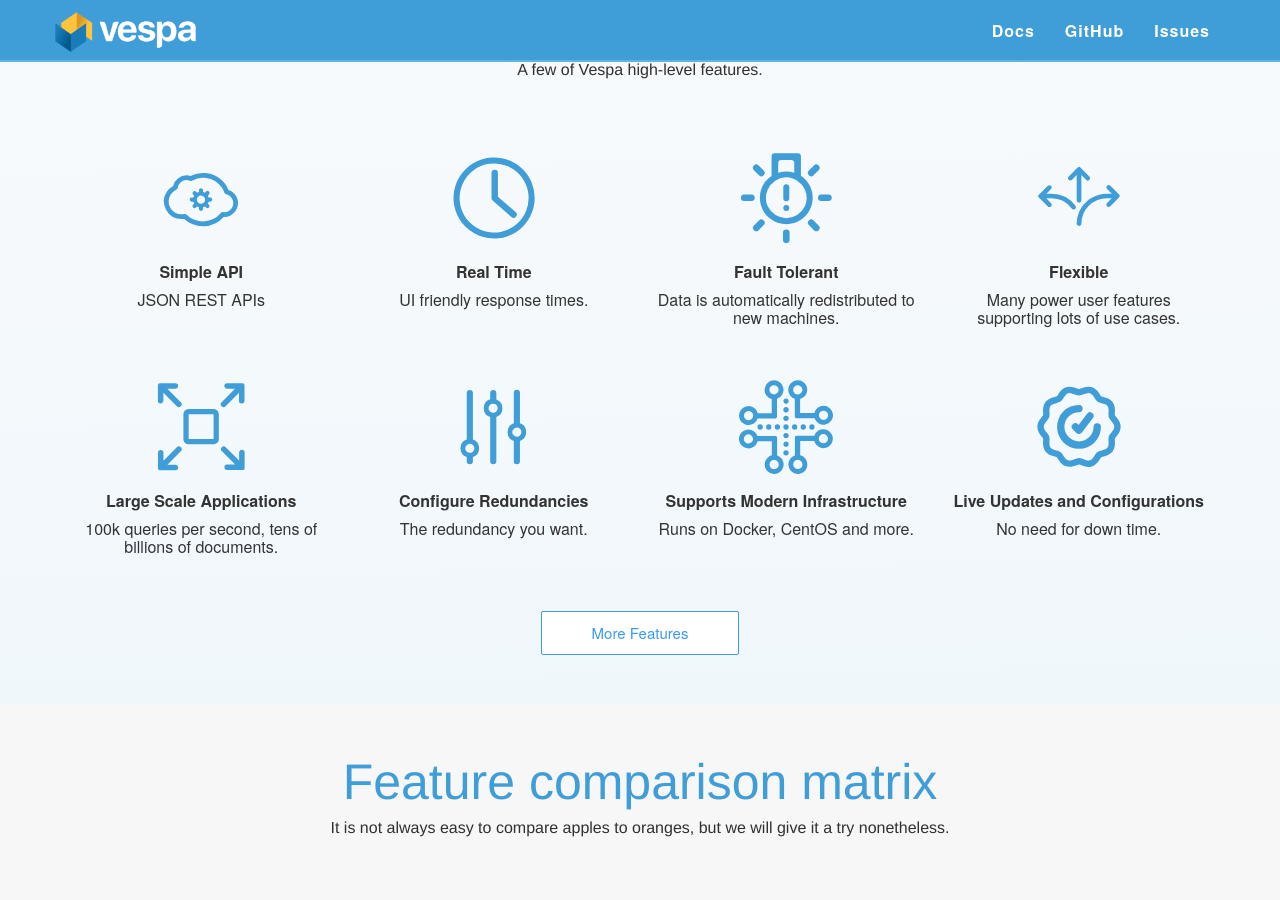
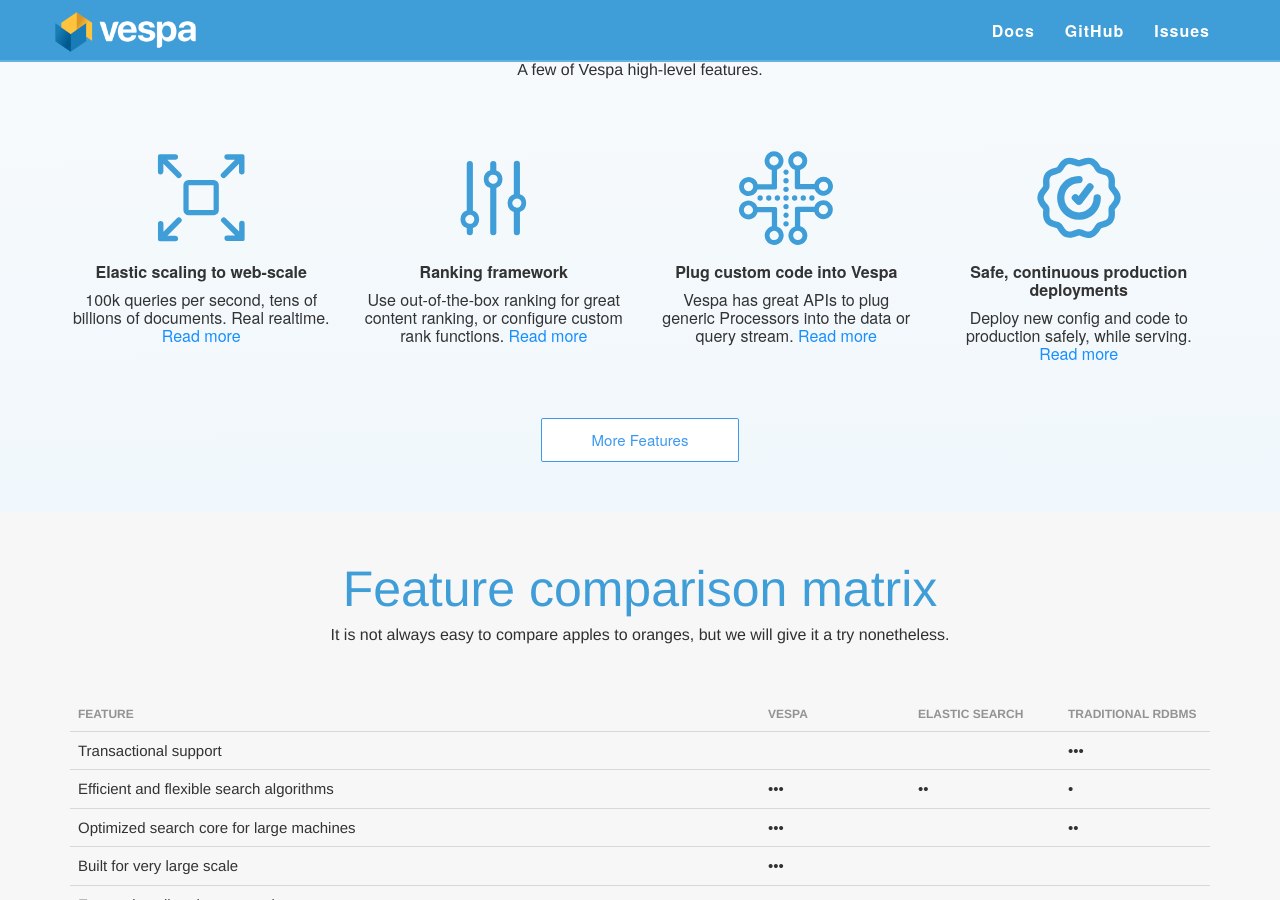
Before and after one commit to vespa-engine/frontpage, a Jekyll site: the page built from index.md, in a window 1280 px wide and 900 px high, scrolled down 1601 px. Built offline with Jekyll 4.4.1, drawn with Linux system fonts in a browser that asks for light colours; some web fonts are replaced.

Commit message:
suggested new features

```diff
--- a/_includes/features.html
+++ b/_includes/features.html
@@ -10,6 +10,7 @@
 
 
             <!-- First row of features -->
+            <!--
             <div class="row feature-row">
                 <div class="col-md-3">
                     <div class="feature-icon"><img src="{{ site.baseurl }}/img/features/api.svg" width="111" height="80"></div>
@@ -32,29 +33,42 @@
                     <div class="feature-text">Many power user features supporting lots of use cases.</div>
                 </div>
             </div>
+             -->
 
 
             <!-- Second row of features -->
             <div class="row feature-row">
                 <div class="col-md-3">
                     <div class="feature-icon"><img src="{{ site.baseurl }}/img/features/large-scale.svg" width="93" height="93"></div>
-                    <div class="feature-text feature-title">Large Scale Applications</div>
-                    <div class="feature-text">100k queries per second, tens of billions of documents.</div>
+                    <div class="feature-text feature-title">Elastic scaling to web-scale</div>
+                    <div class="feature-text">
+                      100k queries per second, tens of billions of documents. Real realtime.
+                      <a href="http://docs.vespa.ai/documentation/elastic-vespa.html">Read more</a>
+                    </div>
                 </div>
                 <div class="col-md-3">
                     <div class="feature-icon"><img src="{{ site.baseurl }}/img/features/configure.svg" width="80" height="91"></div>
-                    <div class="feature-text feature-title">Configure Redundancies</div>
-                    <div class="feature-text">The redundancy you want.</div>
+                    <div class="feature-text feature-title">Ranking framework</div>
+                    <div class="feature-text">
+                      Use out-of-the-box ranking for great content ranking, or configure custom rank functions.
+                      <a href="http://docs.vespa.ai/documentation/ranking.html">Read more</a>
+                    </div>
                 </div>
                 <div class="col-md-3">
                     <div class="feature-icon"><img src="{{ site.baseurl }}/img/features/infrastructure.svg" width="101" height="101"></div>
-                    <div class="feature-text feature-title">Supports Modern Infrastructure</div>
-                    <div class="feature-text">Runs on Docker, CentOS and more.</div>
+                    <div class="feature-text feature-title">Plug custom code into Vespa</div>
+                    <div class="feature-text">
+                      Vespa has great APIs to plug generic Processors into the data or query stream.
+                      <a href="http://docs.vespa.ai/documentation/jdisc/index.html">Read more</a>
+                    </div>
                 </div>
                 <div class="col-md-3">
                     <div class="feature-icon"><img src="{{ site.baseurl }}/img/features/updates.svg" width="92" height="89"></div>
-                    <div class="feature-text feature-title">Live Updates and Configurations</div>
-                    <div class="feature-text">No need for down time.</div>
+                    <div class="feature-text feature-title">Safe, continuous production deployments</div>
+                    <div class="feature-text">
+                      Deploy new config and code to production safely, while serving.
+                      <a href="http://docs.vespa.ai/documentation/cloudconfig/config-introduction.html">Read more</a>
+                    </div>
                 </div>
             </div>
 
```
